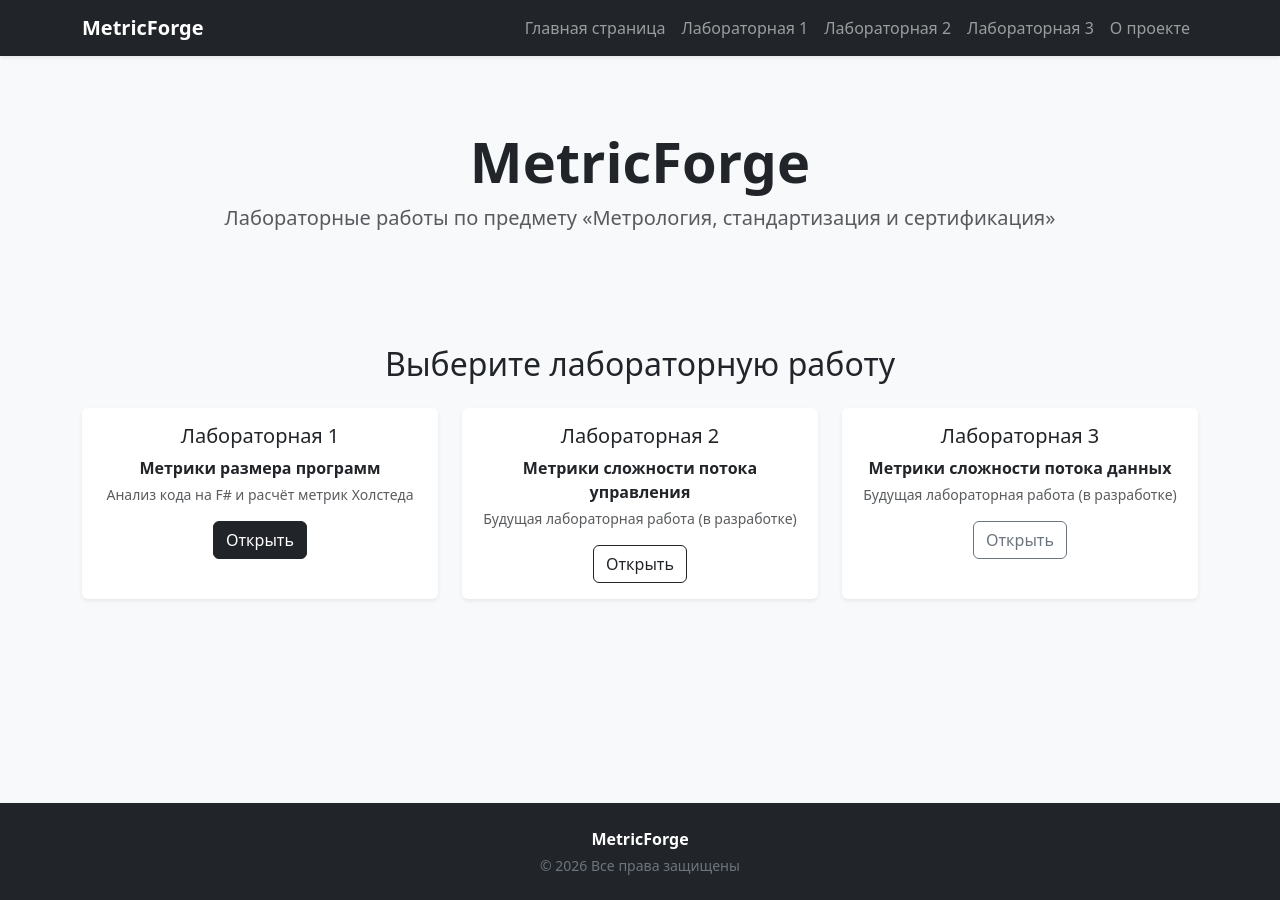
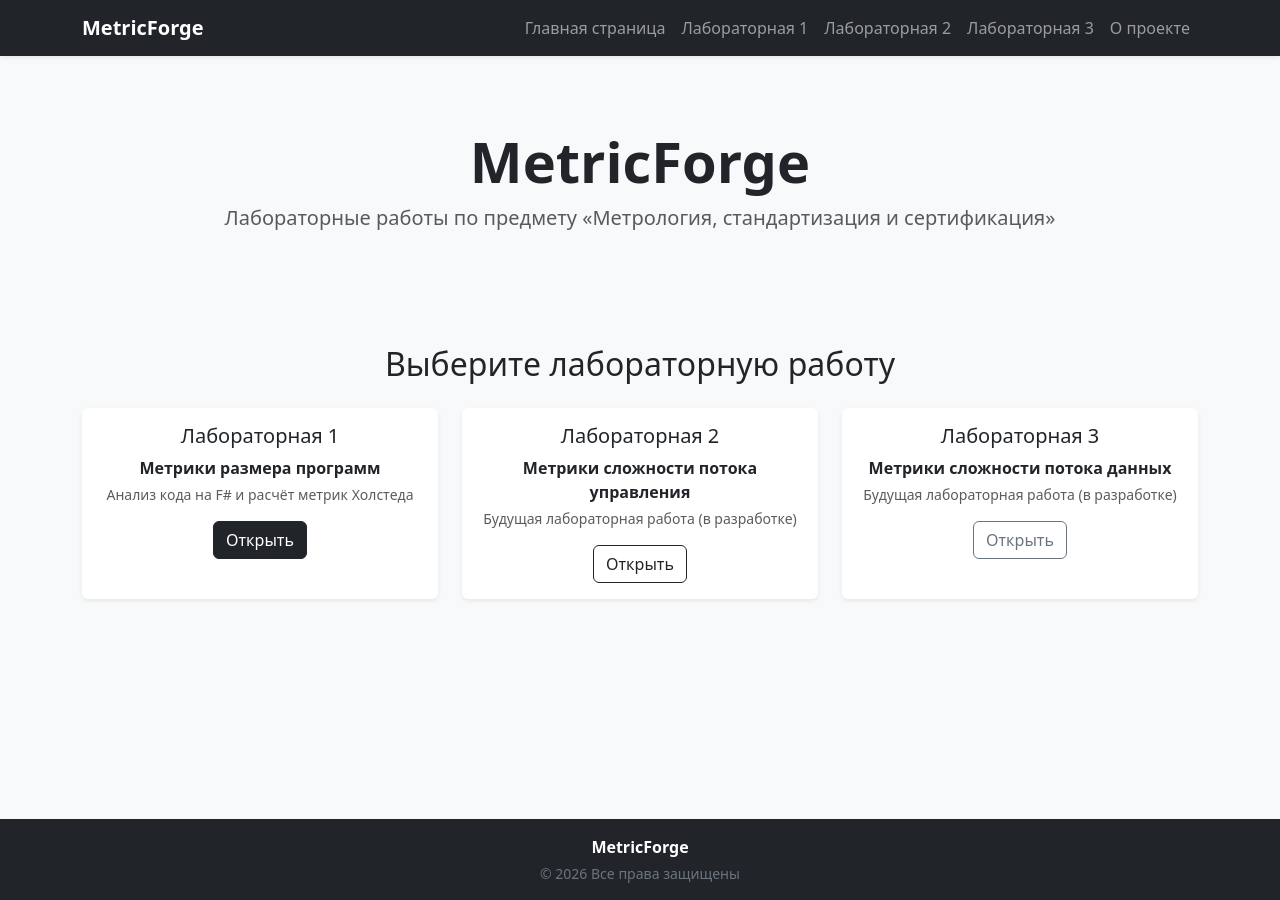
Before and after one commit to Max2772/MetricForge, a Jekyll site: the page built from docs/index.html, in a window 1280 px wide. Built offline with Jekyll 4.4.1, drawn with Linux system fonts in a browser that asks for light colours.

Commit message:
fix(footer): smaller footer for all pages

```diff
--- a/docs/_includes/footer.html
+++ b/docs/_includes/footer.html
@@ -1,5 +1,5 @@
 <footer class="bg-dark text-white shadow-sm mt-5">
-  <div class="container py-4 text-center">
+  <div class="container py-3 text-center">
     <p class="mb-1 fw-bold">MetricForge</p>
     <p class="mb-0 small text-secondary">
       © 2026 Все права защищены
```
